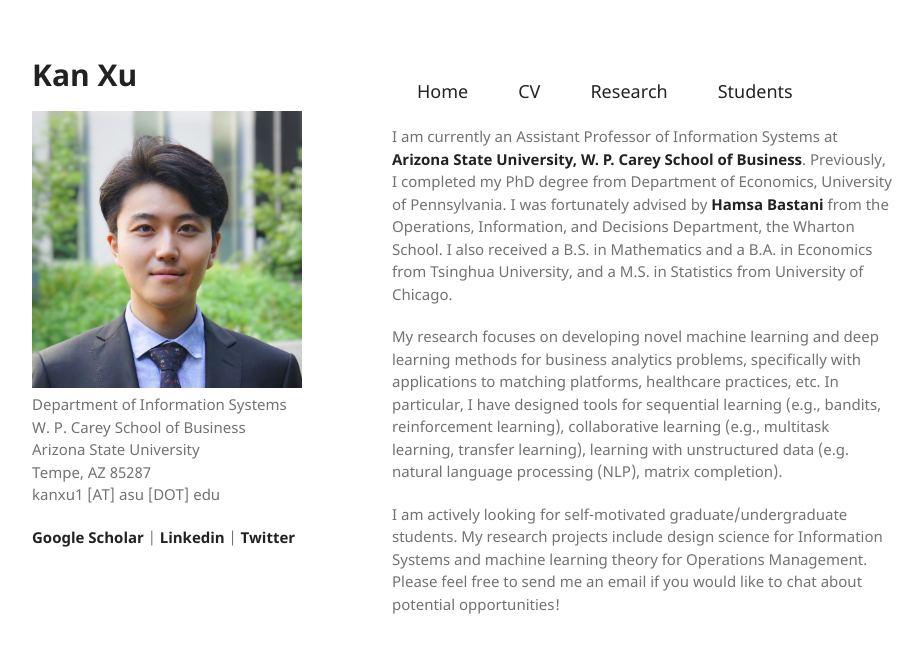
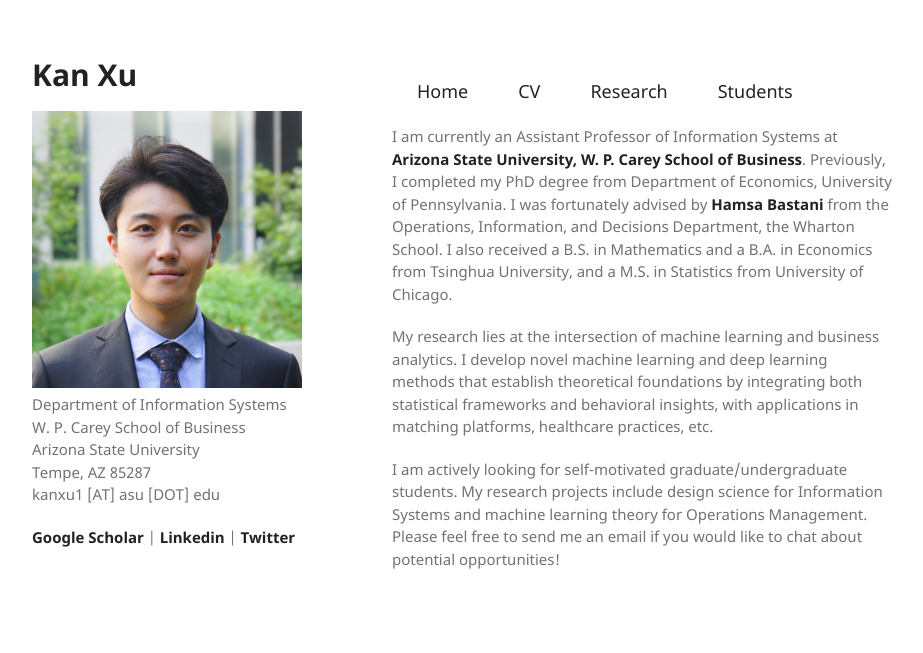
Before and after one commit to kanxu526/kanxu526.github.io, a Jekyll site: the page built from index.md, in a window 1280 px wide. Shown: the top 653 px of the page, without its empty margins (178-1101 px from the left). Built offline with Jekyll 4.4.1, drawn with Linux system fonts in a browser that asks for light colours.

Commit message:
Update index.md

```diff
--- a/index.md
+++ b/index.md
@@ -11,7 +11,7 @@ layout: default
 
 <p>I am currently an Assistant Professor of Information Systems at <a href="https://wpcarey.asu.edu/">Arizona State University, W. P. Carey School of Business</a>. Previously, I completed my PhD degree from Department of Economics, University of Pennsylvania. I was fortunately advised by <a href="https://hamsabastani.github.io">Hamsa Bastani</a> from the Operations, Information, and Decisions Department, the Wharton School. I also received a B.S. in Mathematics and a B.A. in Economics from Tsinghua University, and a M.S. in Statistics from University of Chicago. </p>
 
-<p>My research focuses on developing novel machine learning and deep learning methods for business analytics problems, specifically with applications to matching platforms, healthcare practices, etc. In particular, I have designed tools for sequential learning (e.g., bandits, reinforcement learning), collaborative learning (e.g., multitask learning, transfer learning), learning with unstructured data (e.g. natural language processing (NLP), matrix completion). </p>
+<p>My research lies at the intersection of machine learning and business analytics. I develop novel machine learning and deep learning methods that establish theoretical foundations by integrating both statistical frameworks and behavioral insights, with applications in matching platforms, healthcare practices, etc.</p>
 
 <p>
 I am actively looking for self-motivated graduate/undergraduate students. My research projects include design science for Information Systems and machine learning theory for Operations Management. Please feel free to send me an email if you would like to chat about potential opportunities!
```
